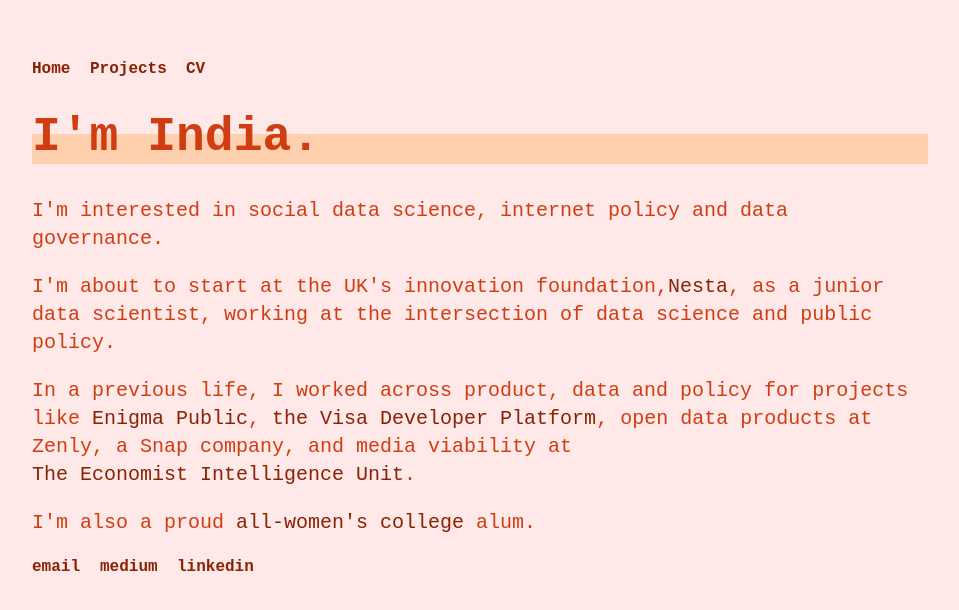
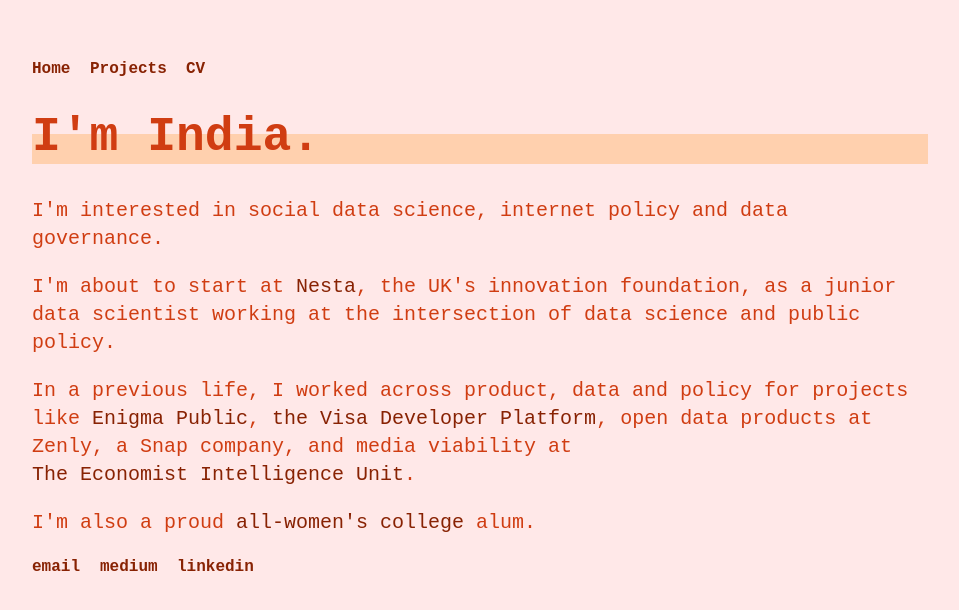
Before and after one commit to india-kerle/indy-web, a Jekyll site: the page built from index.html, in a window 1280 px wide. Shown: the top 610 px of the page, without its empty margins (160-1119 px from the left). Built offline with Jekyll 4.4.1, drawn with Linux system fonts in a browser that asks for light colours.

```diff
--- a/index.html
+++ b/index.html
@@ -17,7 +17,7 @@ title: Hello! It's India
 	<h1>I'm India.</h1>
 	<p>I'm interested in social data science, internet policy and data governance.</p>
 
-	<p>I'm about to start at the UK's innovation foundation,<a href="https://www.nesta.org.uk/" target = "_blank" class = "hvr-skew-forward">Nesta</a>, as a junior data scientist, working at the intersection of data science and public policy.</p>
+	<p>I'm about to start at <a href="https://www.nesta.org.uk/" target = "_blank" class = "hvr-skew-forward">Nesta</a>, the UK's innovation foundation, as a junior data scientist working at the intersection of data science and public policy.</p>
 	<p>
 		In a previous life, I worked across product, data and policy for projects like <a href="https://en.wikipedia.org/wiki/Enigma_(company)#Enigma_Public" target = "_blank" class = "hvr-skew-forward">Enigma Public</a>, <a href="https://developer.visa.com/" target = "_blank" class = "hvr-skew-forward">the Visa Developer Platform</a>, open data products at Zenly, a Snap company, and media viability at <a href="https://www.eiu.com/n/" target = "_blank" class = "hvr-skew-forward">The Economist Intelligence Unit</a>.
 	</p>
```
